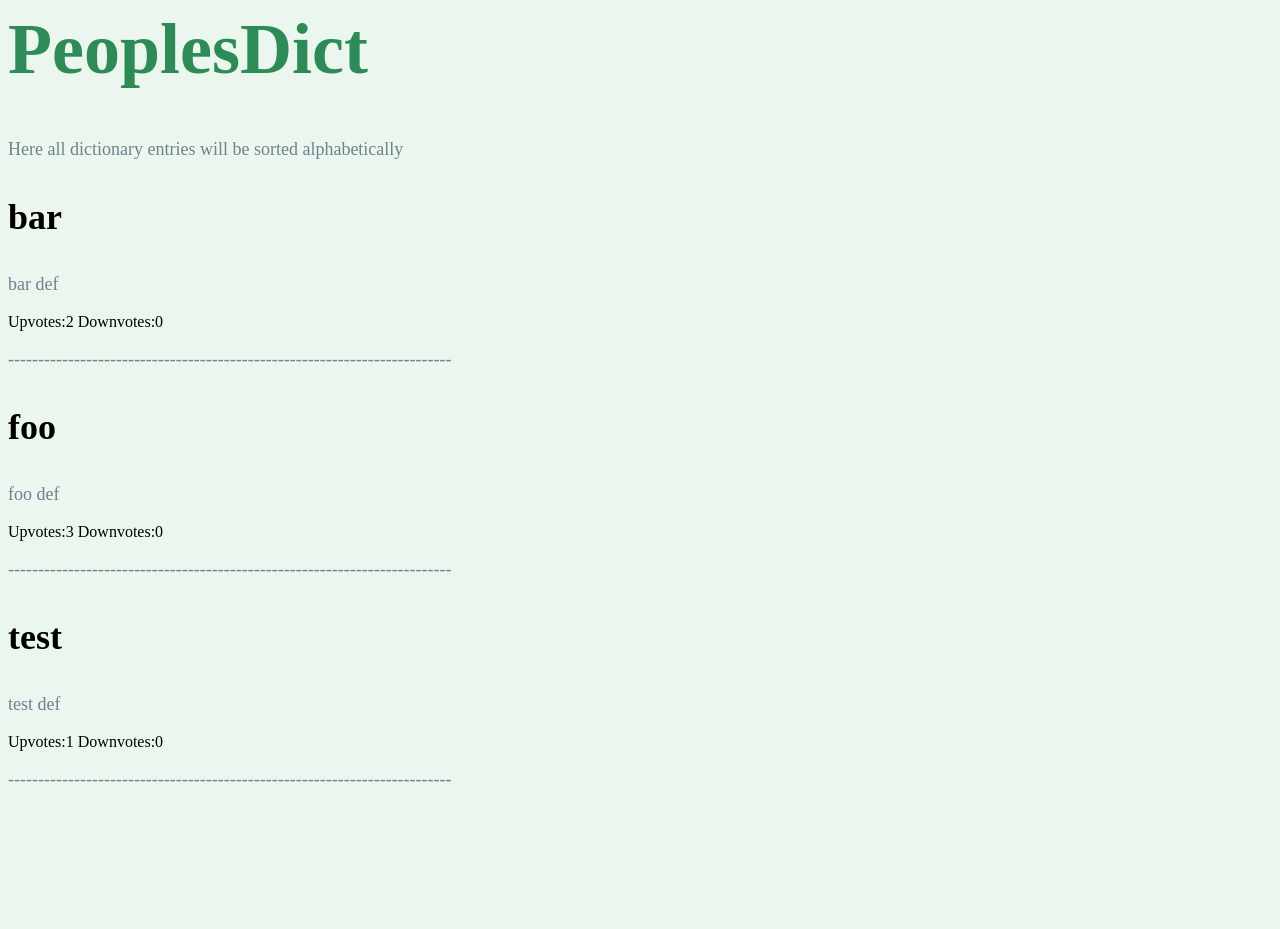
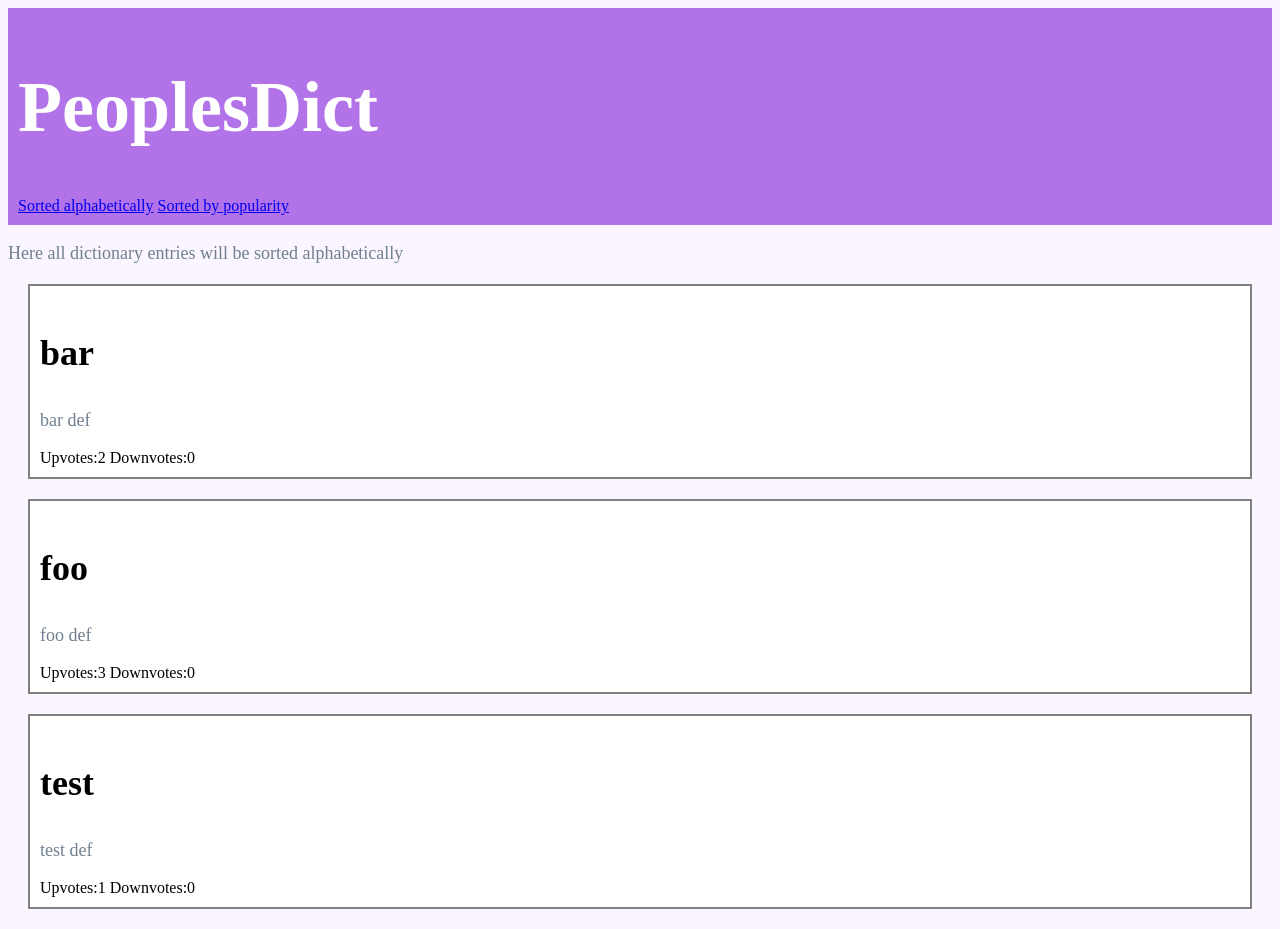
Before and after one commit to dfamilia33/Language_Project, a Flask app: page /alpha in a window 1280 px wide. Before the commit the page ends 782 px from the top, so only its background shows below. Run offline with Flask 2, Linux system fonts and the light colour scheme; data comes from the database, SQL or seed files in the repository.

Commit message:
Formatting fix
Fixed HTML formatting, added some styling.

```diff
--- a/app/static/style.css
+++ b/app/static/style.css
@@ -1,7 +1,7 @@
 
 
 h1 {
-	color: seagreen;
+	color: white;
 	font-size: 72px;
 }
 
@@ -17,5 +17,22 @@ p {
 }
 
 body {
-	background: #EBF7EE;
+	background: #FAF5FE;
 }
+
+.post-border{
+	border-width: 2px;
+	border-style: solid;
+	border-color: grey;
+	margin: 20px;
+
+}
+.post-back{
+	background-color: white;
+	padding: 10px;
+}
+
+.menu{
+	background-color: #B273E9;
+	padding: 10px;
+}
--- a/app/templates/alpha.html
+++ b/app/templates/alpha.html
@@ -5,10 +5,11 @@
 	<p>Here all dictionary entries will be sorted alphabetically</p>
 
 	{% for post in postlist %}
-		<h3>{{post.word}}</h3>
-		<p>{{post.definition}}</p>
-		<div>Upvotes:{{post.upvotes}} Downvotes:{{post.downvotes}}<div>
-		<p>--------------------------------------------------------------------------</p>
+		<div class = "post-border post-back">
+			<h3>{{post.word}}</h3>
+			<p>{{post.definition}}</p>
+			<div>Upvotes:{{post.upvotes}} Downvotes:{{post.downvotes}}</div>
+		</div>
 	{% endfor %}
 
 {% endblock %}
--- a/app/templates/base.html
+++ b/app/templates/base.html
@@ -8,7 +8,12 @@
 
 
 	<body>
-		<h1>{{sentence}}</h1>
+		<div class = "menu">
+			<h1>{{sentence}}</h1>
+			<a href = "/alpha">Sorted alphabetically</a>
+			<a href = "/ranked">Sorted by popularity</a>
+		</div>
+
 
 		{% block content %}{% endblock %}
 	</body>
```
Also changed, not shown: app/templates/ranked.html (+5 -5 lines).
